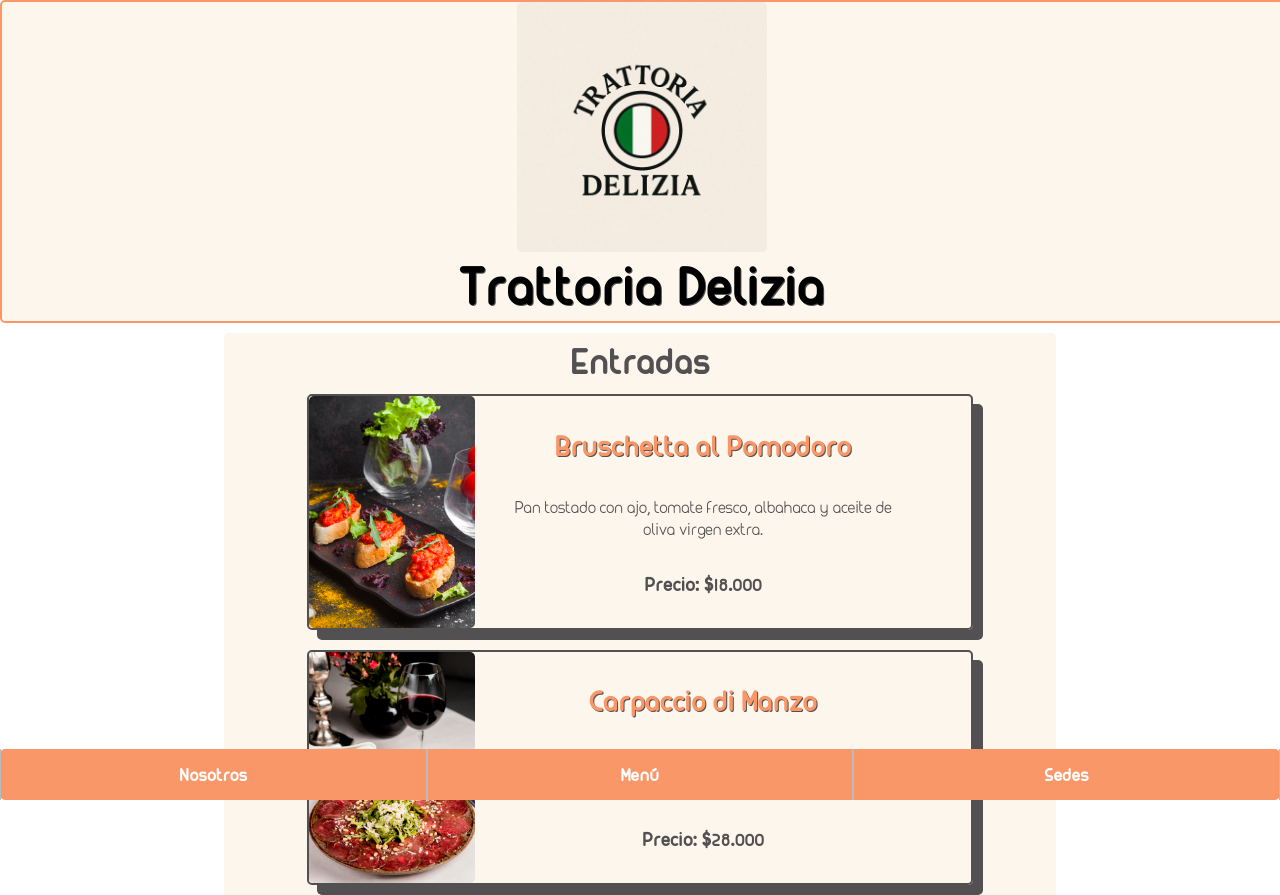
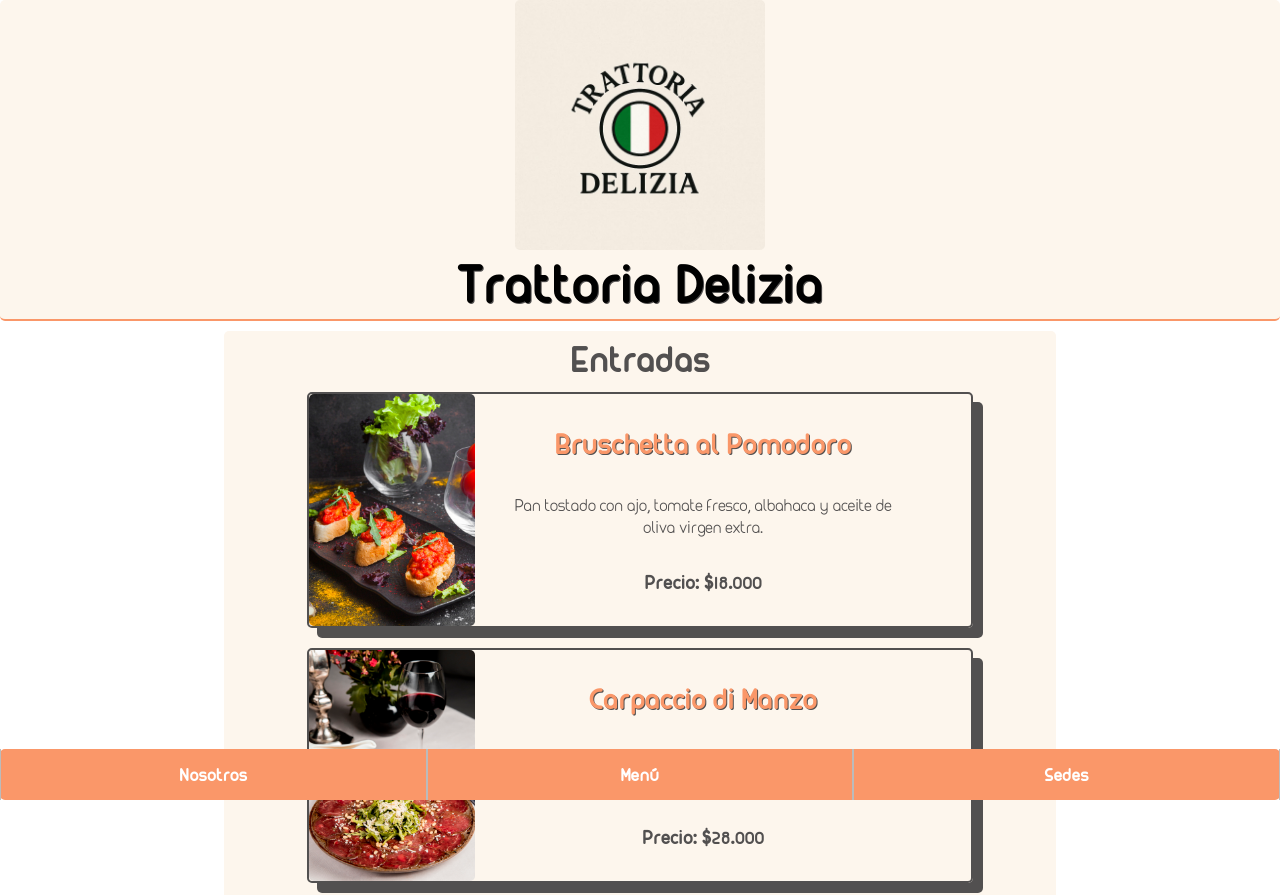
Before and after one commit to BrahianMS/Restaurant, a plain HTML site: page index.html in a window 1280 px wide. Shown: the top 895 px of the page. Drawn offline with Linux system fonts and the light colour scheme.

Commit message:
Update style.css

```diff
--- a/style.css
+++ b/style.css
@@ -23,7 +23,7 @@ body {
     display: flex;
     flex-direction: column;
     width: 100%;
-    border: 2px solid var(--color-secundario);
+    border-bottom: 2px solid var(--color-secundario);
     border-radius: 5px;
 }
 
```
